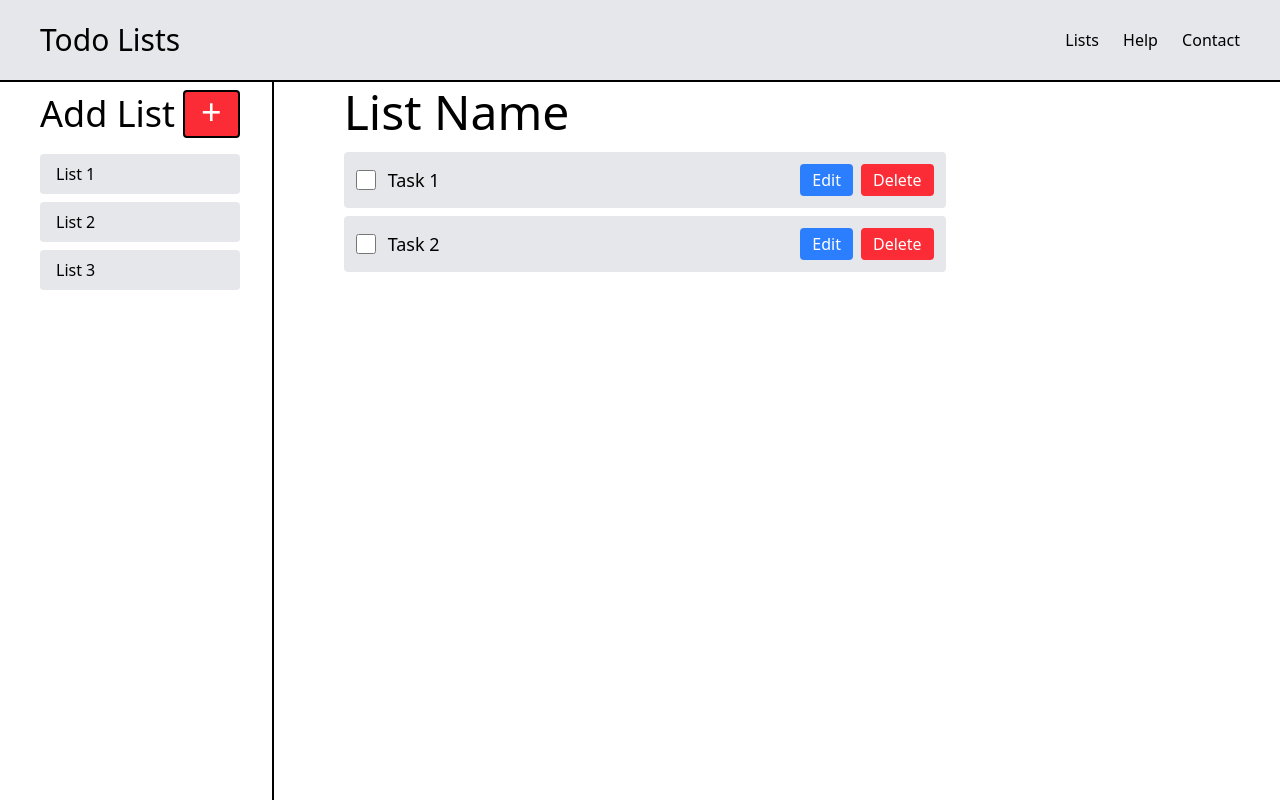
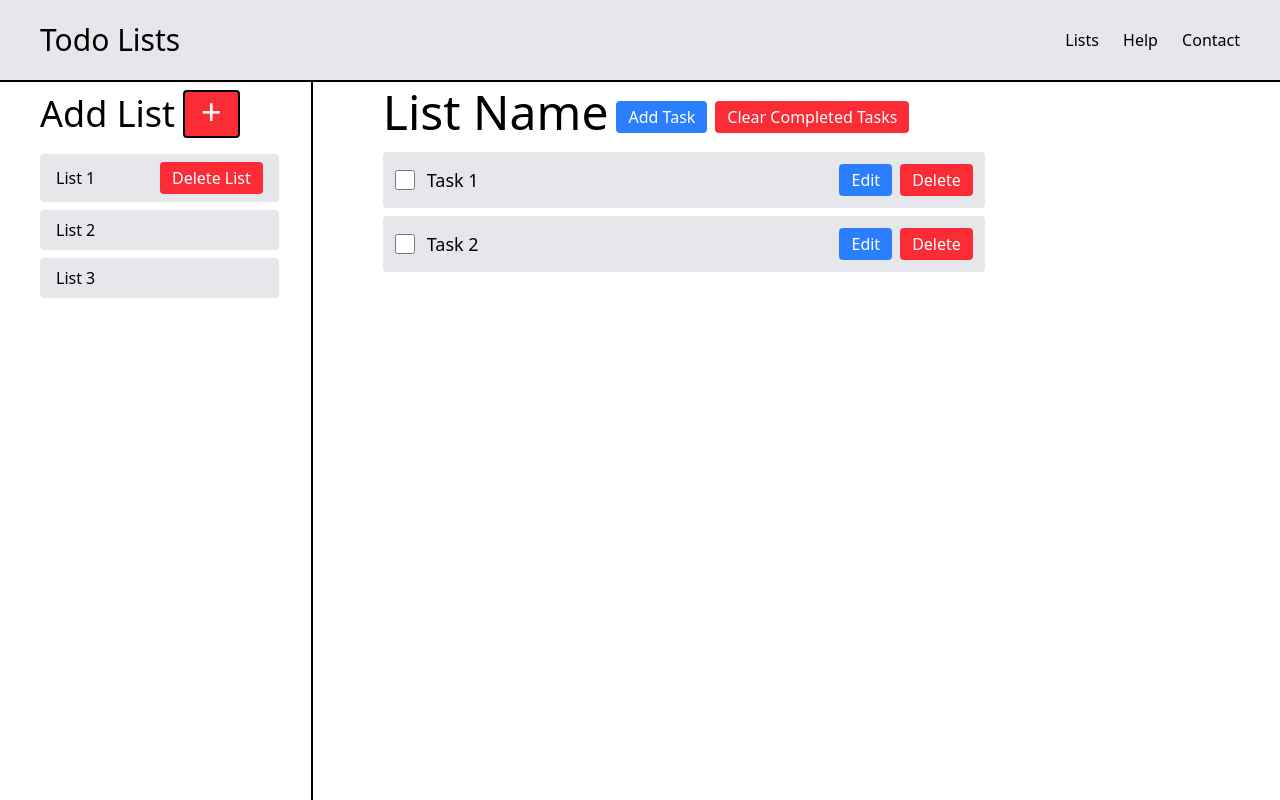
Before and after one commit to JacobChristen7/WebDevToDo, a website: page index.html in a window 1280 px wide. Drawn offline with Linux system fonts and the light colour scheme.

Commit message:
added buttons for required project functions

```diff
--- a/index.html
+++ b/index.html
@@ -21,17 +21,24 @@
         <div class="flex flex-col">
             <div class="flex items-center">
                 <h1 class="text-4xl mt-2">Add List</h1>
-                <button class="bg-red-500 hover:bg-red-600 text-white text-4xl ml-2 mt-2 px-4 pb-1 border-black border-2 rounded">+</button>
+                <button id="addListButton" class="bg-red-500 hover:bg-red-600 text-white text-4xl ml-2 mt-2 px-4 pb-1 border-black border-2 rounded">+</button>
             </div>
             <div class="mt-4 space-y-2">
-                <span class="block px-4 py-2 bg-gray-200 hover:bg-gray-300 rounded">List 1</span>
+                <div class="flex px-4 py-2 bg-gray-200 hover:bg-gray-300 rounded items-center justify-between">
+                    <span class="w-24 block break-words whitespace-normal">List 1</span>
+                    <button class="bg-red-500 hover:bg-red-600 text-white px-3 py-1 rounded ml-2">Delete List</button>
+                </div>
                 <span class="block px-4 py-2 bg-gray-200 hover:bg-gray-300 rounded">List 2</span>
                 <span class="block px-4 py-2 bg-gray-200 hover:bg-gray-300 rounded">List 3</span>
             </div>
         </div>
         <div class="w-0.5 bg-black h-full ml-8"></div>
         <div id="listContent" class="flex flex-col">
-            <h2 class="text-5xl ml-[70px] mt-1.5">List Name</h2>
+            <div class="flex items-center">
+                <h2 class="text-5xl ml-[70px] mt-1.5">List Name</h2>
+                <button id="addTaskButton" class="bg-blue-500 hover:bg-blue-600 text-white px-3 py-1 rounded ml-2 mt-4">Add Task</button>
+                <button id="addTaskButton" class="bg-red-500 hover:bg-red-600 text-white px-3 py-1 rounded ml-2 mt-4">Clear Completed Tasks</button>
+            </div>
             <div id="taskList" class="mt-4 space-y-2 w-screen max-w-2xl">
                 <!-- Task -->
                 <div class="flex items-center justify-between bg-gray-200 hover:bg-gray-300 p-3 rounded ml-[70px]">
```
Also changed, not shown: output.css.
